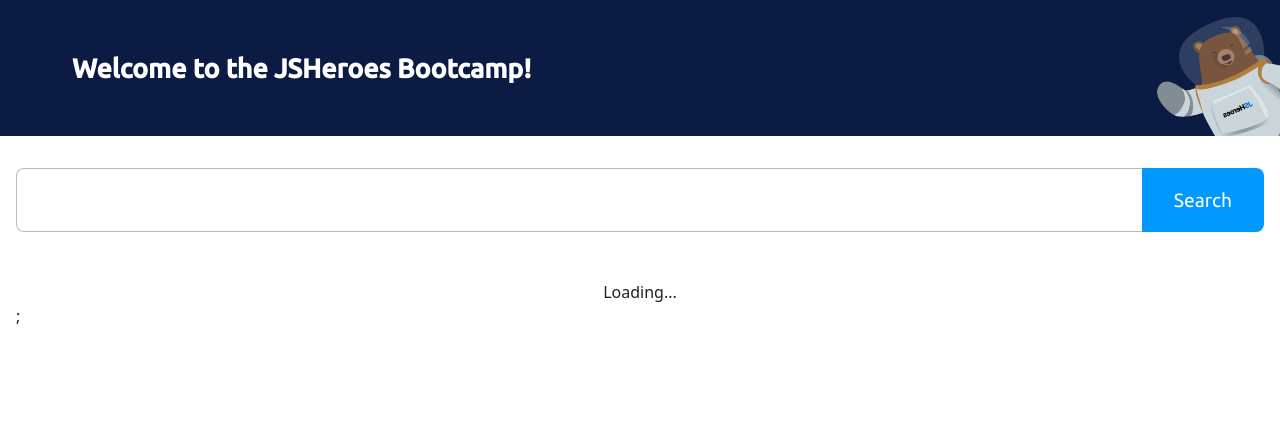
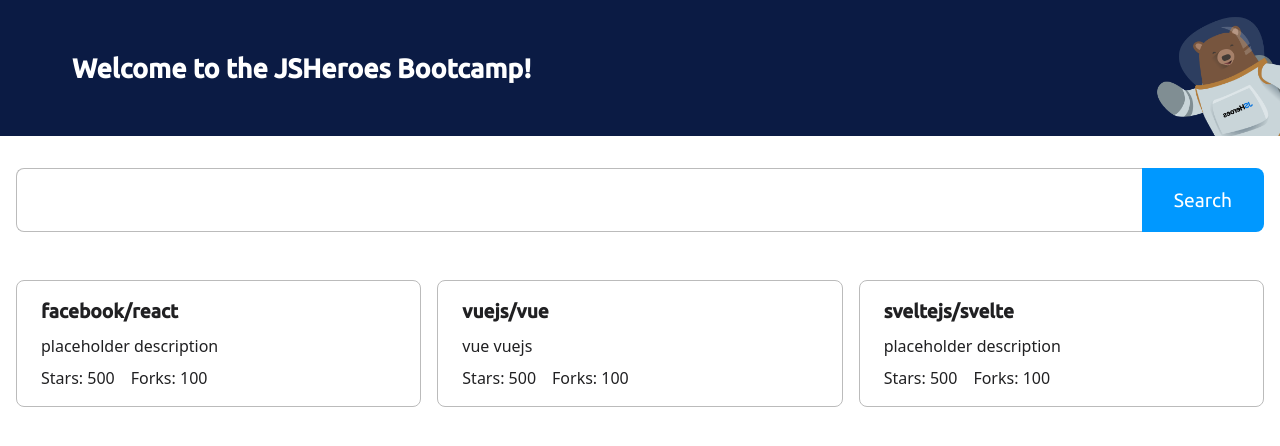
Before and after one commit to jsheroes/react-components-starter, a React (Vite) app: page / in a window 1280 px wide. Shown: the top 446 px of the page. Built offline with nearby package versions, Linux system fonts and the light colour scheme.

Commit message:
Update App.jsx

```diff
--- a/src/App.jsx
+++ b/src/App.jsx
@@ -26,7 +26,8 @@ const cards = [
 ];
 
 function App() {
-  let filterCards = [];
+  const [filterCards, setFilterCards] = useState(cards);
+
   const cardsJSX = filterCards.map((card) => (
     <Card
       title={card.title}
@@ -35,7 +36,7 @@ function App() {
       forks={card.forks}
     />
   ));
-  console.log("render");
+  console.log("render", filterCards);
   return (
     <>
       <Header />
@@ -43,18 +44,20 @@ function App() {
         <SearchBar
           onSearch={(value) => {
             console.log(value);
+            const items = [];
             for (let i = 0; i < cards.length; i++) {
               if (
                 cards[i].title.includes(value) ||
                 cards[i].description.includes(value)
               ) {
-                filterCards.push(cards[i]);
+                items.push(cards[i]);
               }
             }
-            console.log(filterCards);
+            console.log(items);
+            setFilterCards(items);
           }}
         />
-        <ul className="repo-cards">{cardsJSX}</ul>;
+        <ul className="repo-cards">{cardsJSX}</ul>
       </main>
     </>
   );
```
